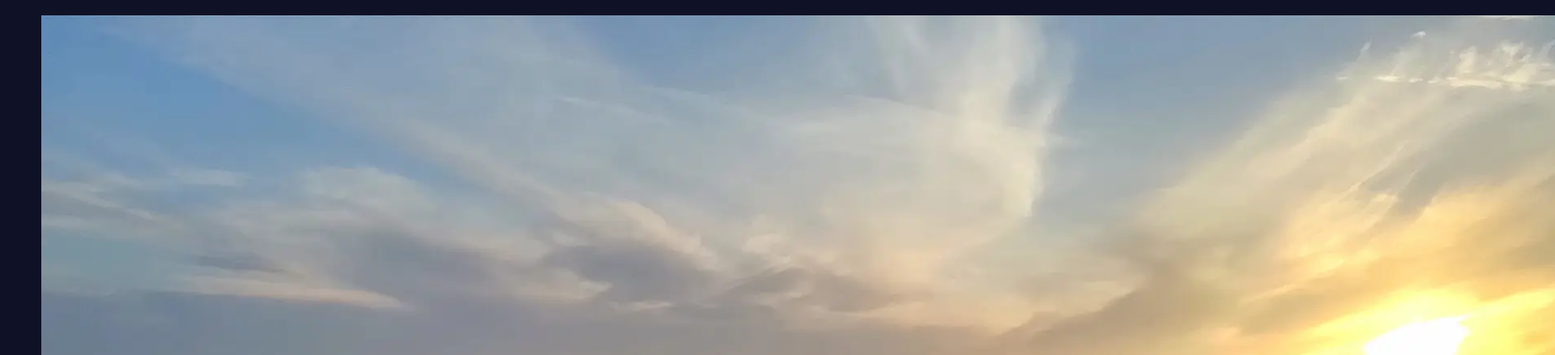
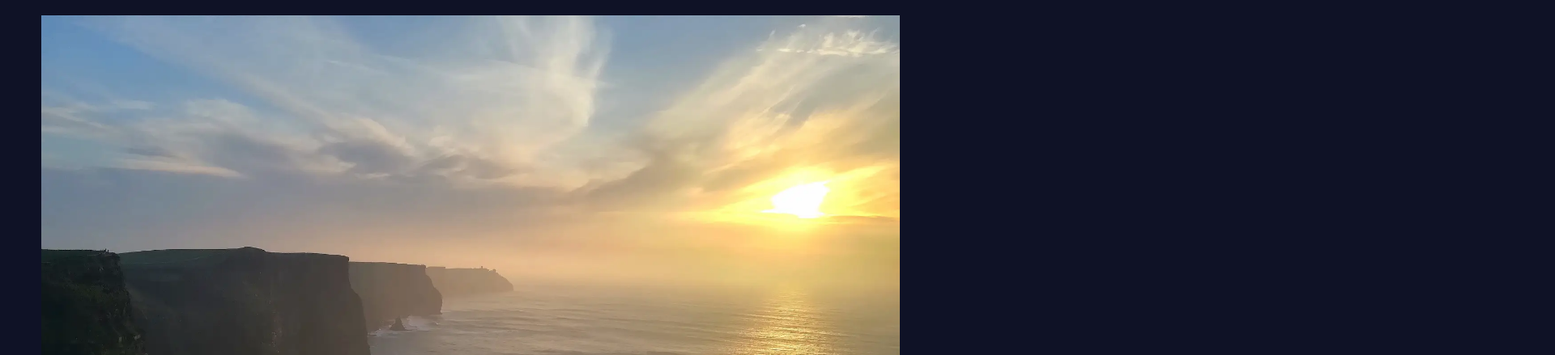
Before and after one commit to BryanLna/R314-optimisation2, a plain HTML site: page img1.html in a window 1280 px wide. Shown: the part 177-616 px from the top of the page at 81% size, 1920 px wide, since content can reach past the window. Drawn offline with Linux system fonts and the light colour scheme.

Commit message:
Fix image-wrapper class selector and adjust width to 90% for consistency

```diff
--- a/css/styles.css
+++ b/css/styles.css
@@ -199,7 +199,7 @@ a:hover {
   transition: opacity 0.6s ease;
 }
 
-image-wrapper img{
-  width: 90%!important;
+.image-wrapper img{
+  width: 90%;
   height: auto;
 }
```
